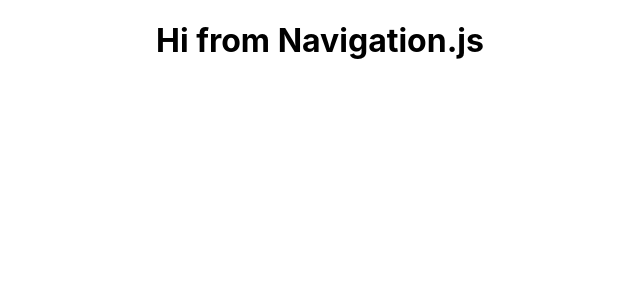
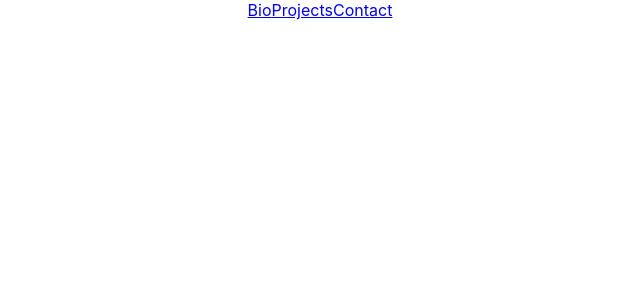
Before and after one commit to michaelharms6010/harms-portfolio, a React (Create React App) app: page / in a window 1280 px wide. Shown: the top 300 px of the page, without its empty margins (320-960 px from the left). Built offline with nearby package versions, Linux system fonts and the light colour scheme.

Commit message:
adds sass

```diff
--- a/package.json
+++ b/package.json
@@ -6,6 +6,7 @@
     "@testing-library/jest-dom": "^4.2.4",
     "@testing-library/react": "^9.3.2",
     "@testing-library/user-event": "^7.1.2",
+    "node-sass": "^4.13.1",
     "react": "^16.13.1",
     "react-dom": "^16.13.1",
     "react-router-dom": "^5.1.2",
--- a/src/components/Navigation.js
+++ b/src/components/Navigation.js
@@ -1,8 +1,13 @@
 import React from "react";
+import {Link} from "react-router-dom"
 
 export default function Navigation() {
 
     return (
-        <h1>Hi from Navigation.js</h1>
+        <div className="main-nav">
+            <Link to="/bio">Bio</Link>
+            <Link to="/projects">Projects</Link>
+            <Link to="/contact">Contact</Link>
+        </div>
     )
 }
```
Also changed, not shown: 1 other file (tests, documents, lock files or other folders).
